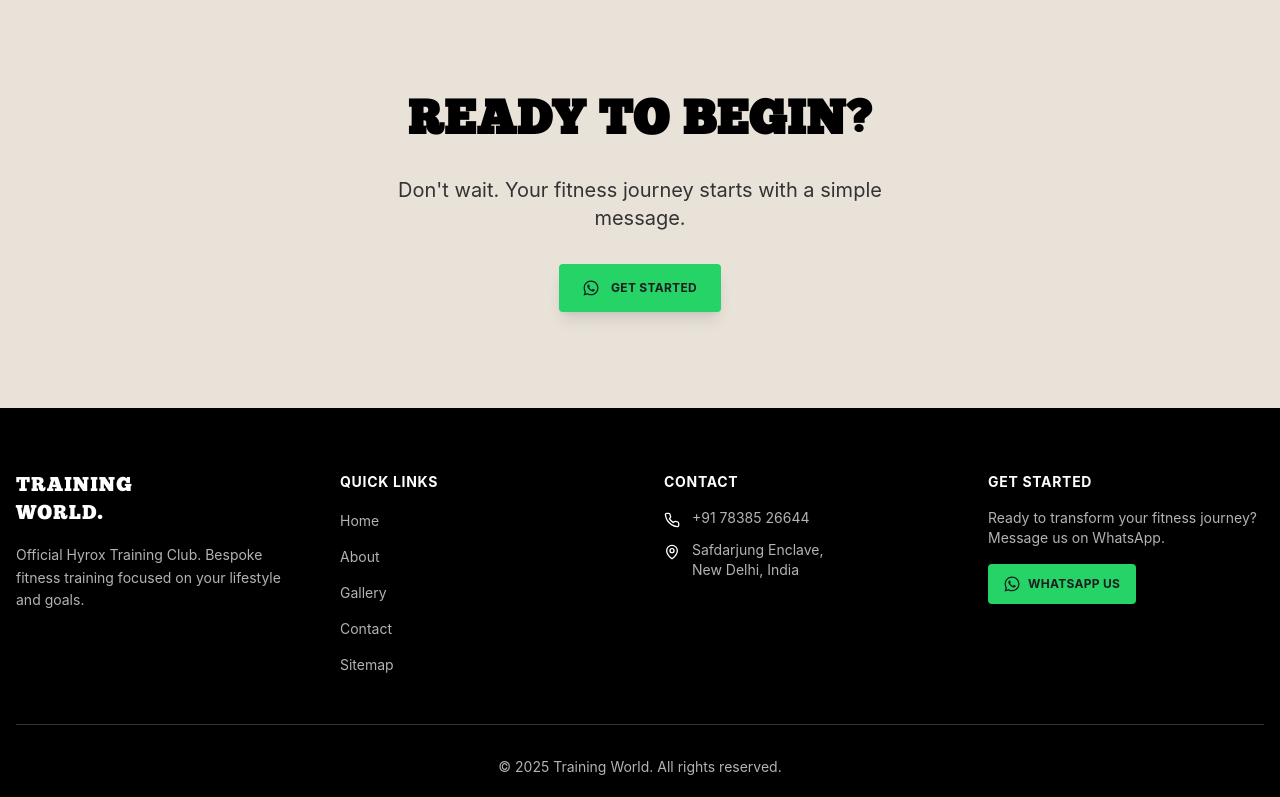
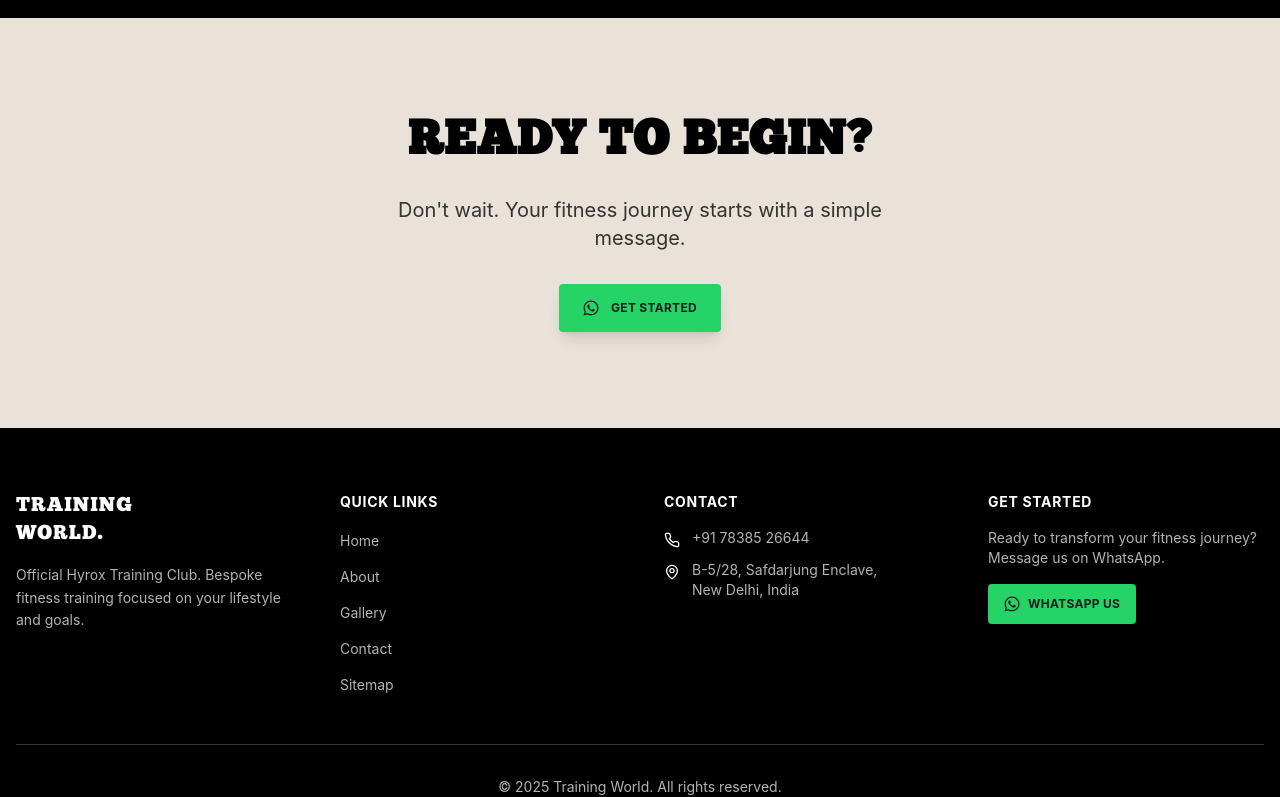
Before and after one commit to trainingworld/website, a React (Vite) app: page /contact in a window 1280 px wide. Shown: the part 2676-3473 px from the top of the page. Built offline with nearby package versions, Linux system fonts and the light colour scheme; the HTML template or start-up script is replaced by a standard one.

Commit message:
Update address

```diff
--- a/src/components/Footer.tsx
+++ b/src/components/Footer.tsx
@@ -96,7 +96,7 @@ const Footer = () => {
               <li className="flex items-start gap-3">
                 <MapPin className="h-4 w-4 mt-1 flex-shrink-0" />
                 <span className="text-white/70 text-sm">
-                  Safdarjung Enclave,
+                  B-5/28, Safdarjung Enclave,
                   <br /> New Delhi, India
                 </span>
               </li>
--- a/src/pages/Contact.tsx
+++ b/src/pages/Contact.tsx
@@ -130,6 +130,7 @@ const Contact = () => {
               <MapPin className="h-10 w-10 mx-auto mb-4" />
               <h3 className="mb-3">Location</h3>
               <p className="text-muted-foreground text-sm">
+                B-5/28, <br />
                 Safdarjung Enclave, <br />
                 New Delhi, India
               </p>
```
